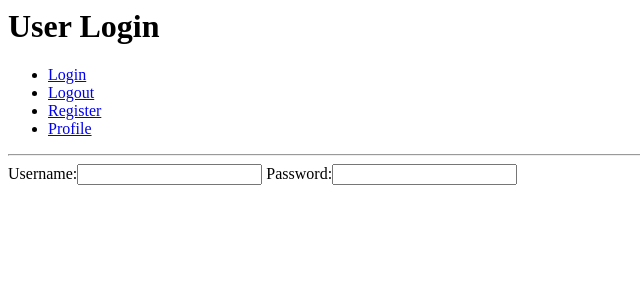
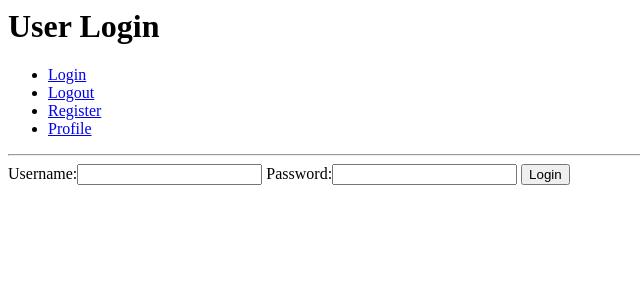
Before and after one commit to pazcm/websites-design-spot, a Django app: page /account/login/ in a window 1280 px wide. Shown: the top 300 px of the page, without its empty margins (0-640 px from the left). Run offline with Django 3.2, Linux system fonts and the light colour scheme.

Commit message:
validate login form >> add function to authenticate and login users

```diff
--- a/websites_design_spot/account/templates/login.html
+++ b/websites_design_spot/account/templates/login.html
@@ -16,13 +16,18 @@
     </nav>
     <hr> {% if messages %}
     <div>
-        {% for message in messages %} {{ message }} {% endfor %}
+        {% for message in messages %}
+        {{ message }}
+        {% endfor %}
     </div>
     {% endif %}
 
     <form method="POST">
+        {% csrf_token %}
         {{ login_form }}
+        <button type="submit">Login</button>
     </form>
+
 </body>
 
 </html>
--- a/websites_design_spot/account/views.py
+++ b/websites_design_spot/account/views.py
@@ -17,5 +17,19 @@ def logout(request):
 
 def login(request):
     """Return a login page"""
-    login_form = UserLoginForm()
+    if request.method == "POST":
+        login_form = UserLoginForm(request.POST)
+
+        if login_form.is_valid():
+            user = auth.authenticate(username=request.POST['username'],
+                                     password=request.POST['password'])
+
+            if user:
+                auth.login(user=user, request=request)
+                messages.success(request, "You have successfully logged in!")
+            else:
+                login_form.add_error(
+                    None, "Your username or password is incorrect")
+    else:
+        login_form = UserLoginForm()
     return render(request, 'login.html', {'login_form': login_form})
```
